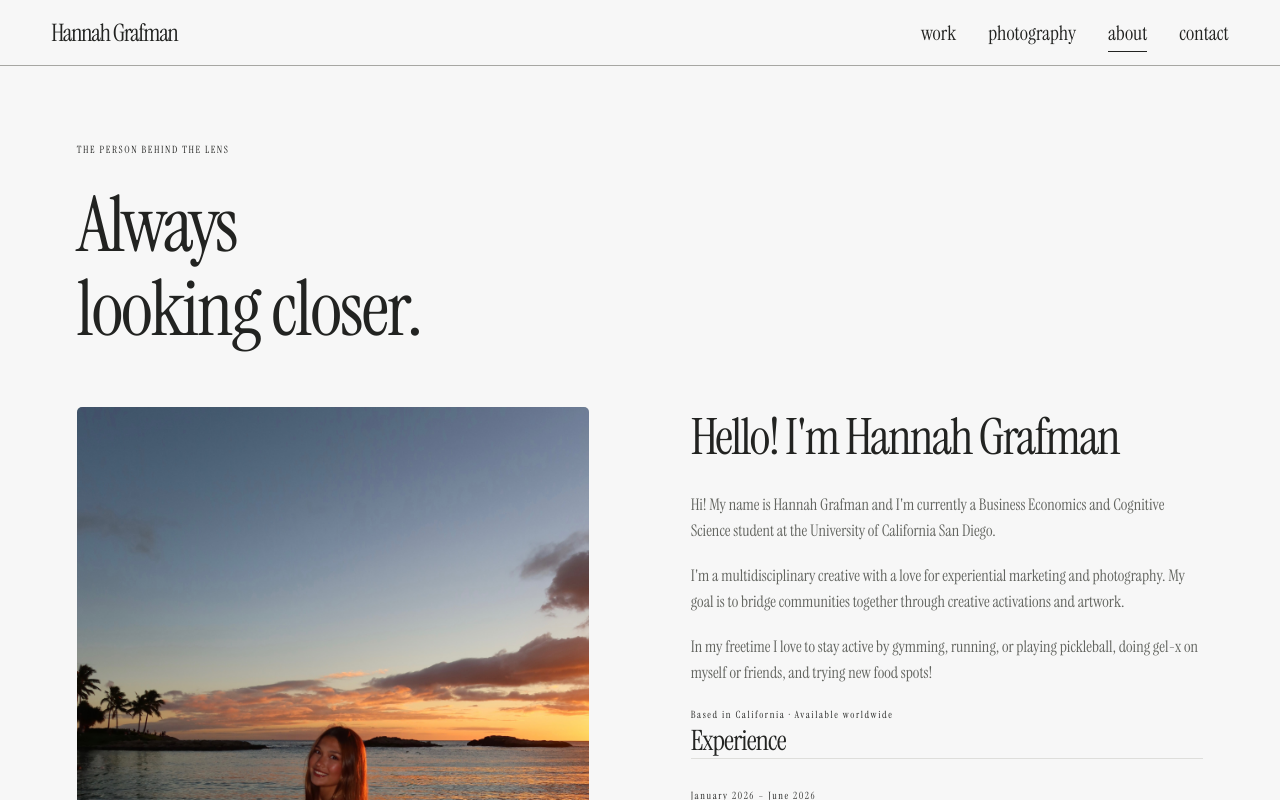
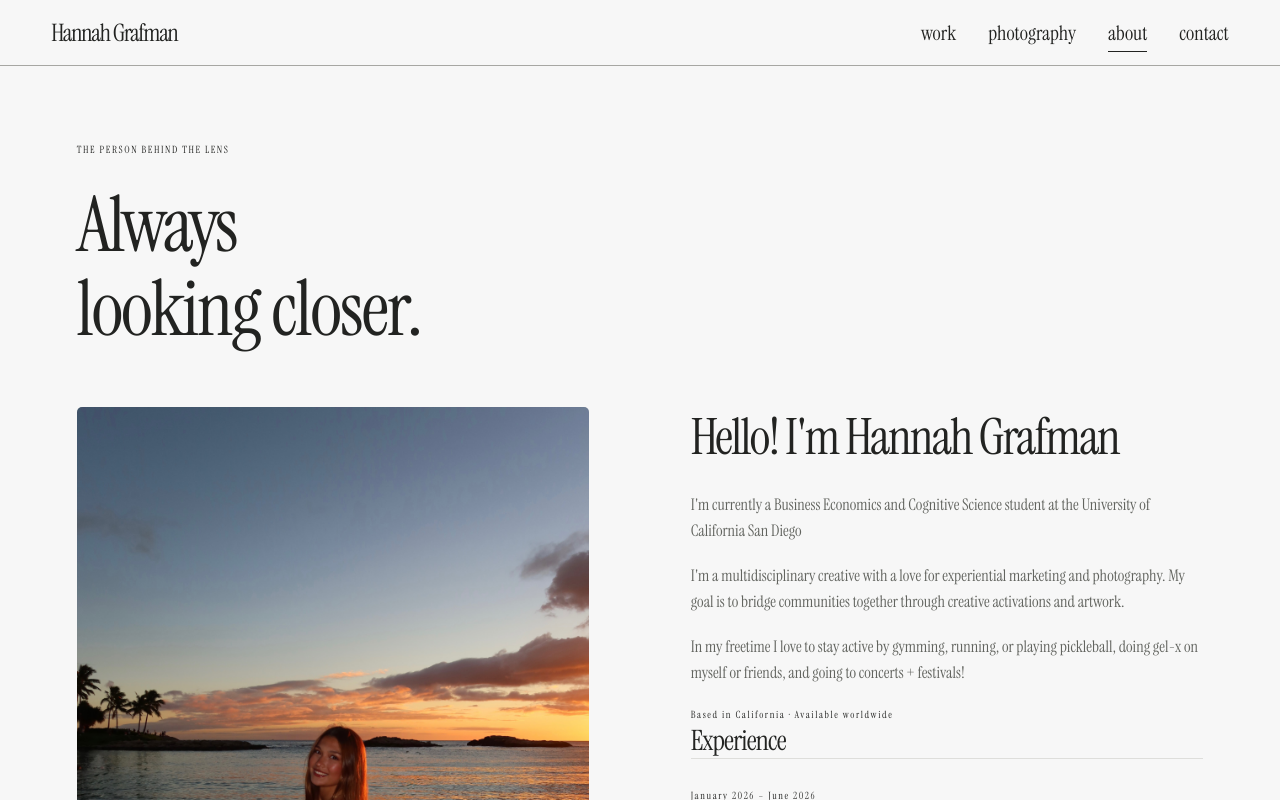
Before and after one commit to hannahgrafman/portfolio, a Next.js app: page /about in a window 1280 px wide. Shown: the top 800 px of the page. Built offline with nearby package versions, Linux system fonts and the light colour scheme; no server answers; a web font is replaced by a local one.

Commit message:
Refine About introduction and personal interests

```diff
--- a/src/data/site.ts
+++ b/src/data/site.ts
@@ -5,9 +5,9 @@ export const site = {
   name: 'Hannah Grafman', initials: 'HG', tagline: 'Finding the extraordinary in the everyday.',
   description: 'Photography, art direction, and considered stories. A selection of personal observations and creative collaborations.',
   email: 'hannahgrafman@gmail.com', location: 'Based in California · Available worldwide',
-  bio: "Hi! My name is Hannah Grafman and I'm currently a Business Economics and Cognitive Science student at the University of California San Diego.",
+  bio: "I'm currently a Business Economics and Cognitive Science student at the University of California San Diego",
   biography: "I'm a multidisciplinary creative with a love for experiential marketing and photography. My goal is to bridge communities together through creative activations and artwork.",
-  personalBio: "In my freetime I love to stay active by gymming, running, or playing pickleball, doing gel-x on myself or friends, and trying new food spots!",
+  personalBio: "In my freetime I love to stay active by gymming, running, or playing pickleball, doing gel-x on myself or friends, and going to concerts + festivals!",
   skills: ["Outlook", "Excel", "Lightroom", "Indesign", "Illustrator", "Photoshop", "Figma", "Capcut", "Premiere Pro"],
   interests: ['Long walks with a camera', 'Independent magazines', 'Architecture & everyday objects', 'The changing California light'],
   experience: [
```
